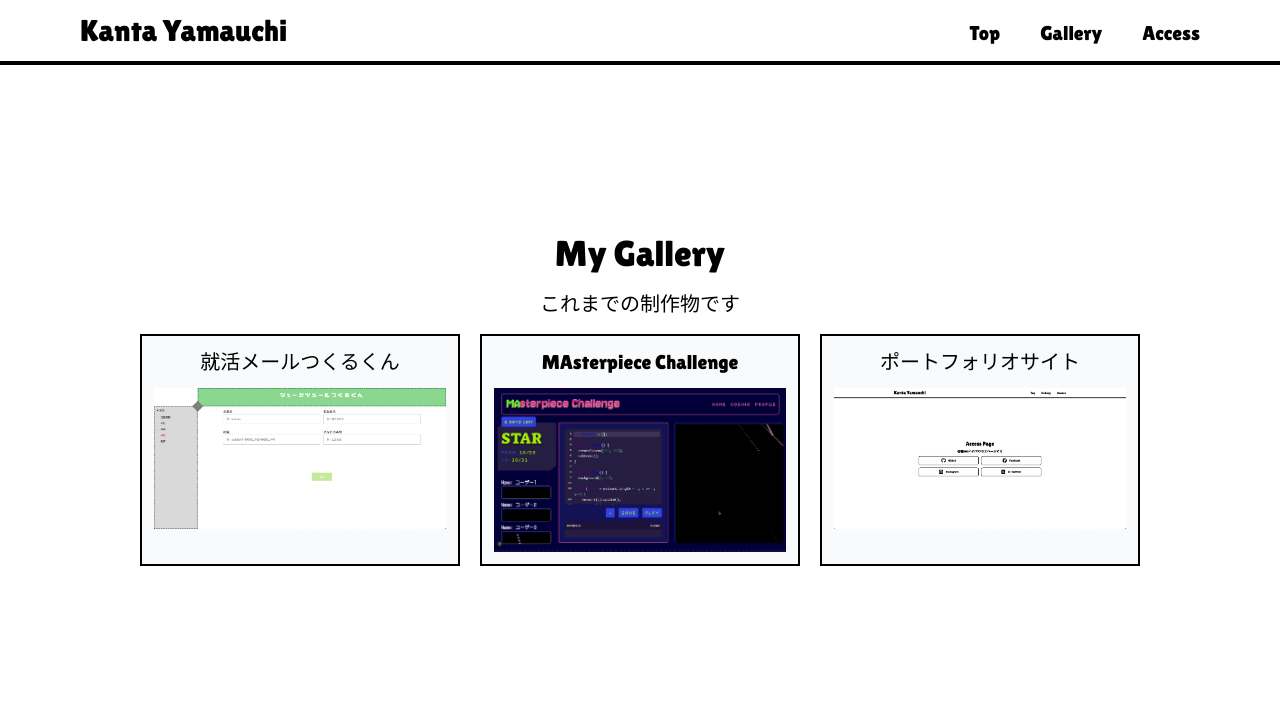
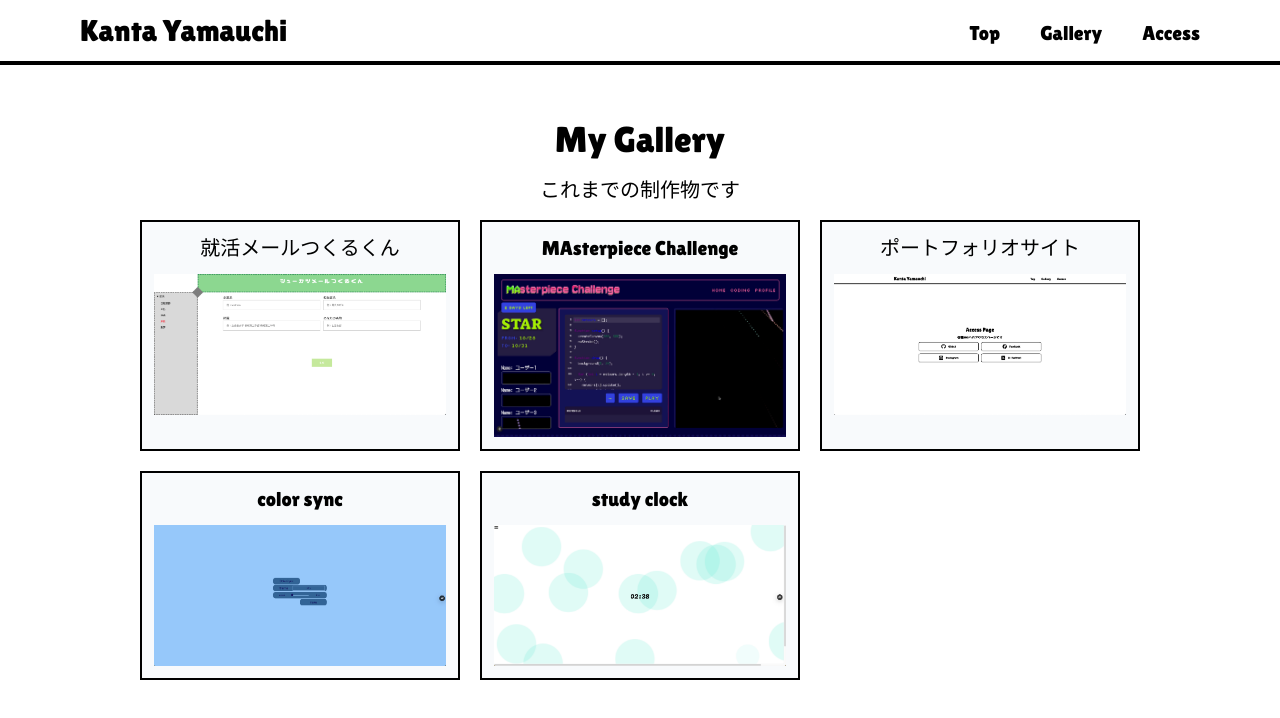
Before and after one commit to k4nkan/kanta_portfolio, a Next.js app in the folder my-app/: page /gallery in a window 1280 px wide. Shown: the top 718 px of the page. Built offline with nearby package versions, Linux system fonts and the light colour scheme; a web font is replaced by a local one.

Commit message:
#61 ギャラリーの追加

```diff
--- a/my-app/src/pages/gallery/index.tsx
+++ b/my-app/src/pages/gallery/index.tsx
@@ -33,9 +33,27 @@ const Home = () => {
           title={"ポートフォリオサイト"}
           img={"/gallery_3.png"}
           altText={"project img, my portfolio"}
-          pageLink={"null"}
-          gitLink={"https://github.com/k4nkan/Lit-Kansai-Hackathon-2024"}
+          pageLink={"https://kanta-portfolio.vercel.app/"}
+          gitLink={"https://github.com/k4nkan/kanta_portfolio"}
           detail={"ポートフォリオサイトです。"}
+          tech={"React, Next.js, TypeScript, FramerMotion, etc"}
+        />
+        <GalleryLinks
+          title={"color sync"}
+          img={"/gallery_4.png"}
+          altText={"project img, color sync"}
+          pageLink={"https://color-sync-front.vercel.app/"}
+          gitLink={"https://github.com/k4nkan/color-sync-front"}
+          detail={"テーマを入れたさ配色を提案してくれるサイトです。apiは別で作成し、デプロイしました。"}
+          tech={"React, Next.js, TypeScript, Gemini AI, etc"}
+        />
+        <GalleryLinks
+          title={"study clock"}
+          img={"/gallery_5.png"}
+          altText={"project img, study clock"}
+          pageLink={"https://study-clock-sand.vercel.app/"}
+          gitLink={"https://github.com/k4nkan/study-clock"}
+          detail={"勉強に集中するために、パソコンを放置すれば放置するほど画面がオシャレになるサイトです。"}
           tech={"React, Next.js, TypeScript, FramerMotion, etc"}
         />
       </div>
```
Also changed, not shown: my-app/public/gallery_4.png (added), my-app/public/gallery_5.png (added).
